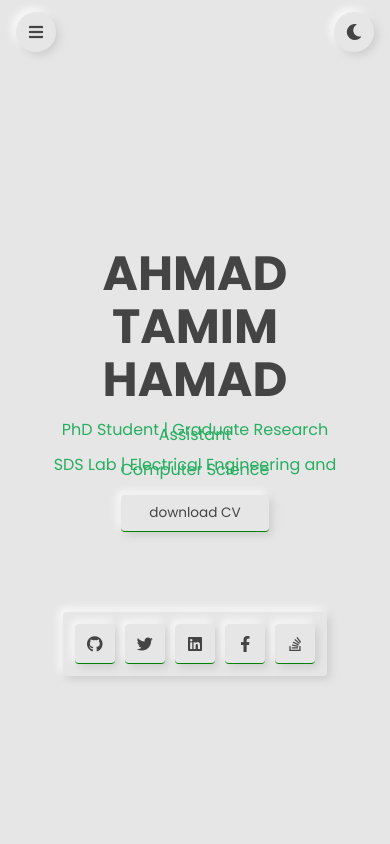
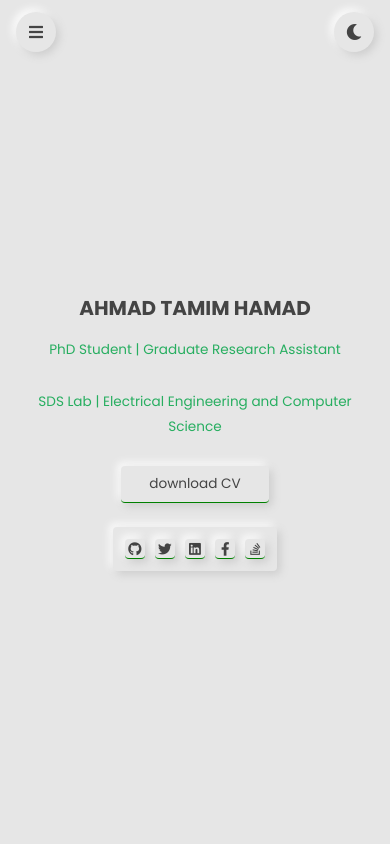
Before and after one commit to Ahmad-Tamim-Hamad/-Ahmad-Tamim-Hamad.github.io, a plain HTML site: page index.html in a window 390 px wide. Shown: the top 844 px of the page. Drawn offline with Linux system fonts and the light colour scheme.

Commit message:
last update

```diff
--- a/style.css
+++ b/style.css
@@ -186,51 +186,190 @@ p {
     box-shadow: var(--box-shadow-inset);
 }
 
-.home{
+.home {
     display: flex;
     flex-flow: column;
     align-items: center;
     justify-content: center;
     text-align: center;
+    padding: 2rem;
 }
 
-.home .content h3{
+.home .content h3 {
     font-size: 6rem;
-    color:var(--black);
+    color: var(--black);
     line-height: 1.1;
     text-transform: uppercase;
 }
 
-.home .content p{
+.home .content p {
     font-size: 2rem;
-    color:var(--green);
+    color: var(--green);
     padding-bottom: .5rem;
 }
 
-.home .share{
+.home .share {
     position: relative;
     top: 10rem;
     border-radius: .5rem;
     box-shadow: var(--box-shadow);
-    padding:1rem;
+    padding: 1rem;
 }
 
-.home .share a{
+.home .share a {
     height: 5rem;
     width: 5rem;
     line-height: 5rem;
     box-shadow: var(--box-shadow);
-    margin:.5rem;
+    margin: .5rem;
     font-size: 2rem;
-    color:var(--black);
+    color: var(--black);
     border-radius: .5rem;
 }
 
-.home .share a:hover{
+.home .share a:hover {
     box-shadow: var(--box-shadow-inset);
-    color:var(--green);
+    color: var(--green);
 }
 
+
+@media (max-width: 1200px) {
+    .home .content h3 {
+        font-size: 4rem;
+    }
+
+    .home .content p {
+        font-size: 1.7rem;
+        line-height: 1.9;
+        padding: 1rem 0;
+    }
+
+    .home .share {
+        top: 8rem;
+    }
+
+    .home .share a {
+        height: 4rem;
+        width: 4rem;
+        line-height: 4rem;
+        font-size: 1.7rem;
+    }
+}
+
+@media (max-width: 1029px) {
+    .home .content h3 {
+        font-size: 3.8rem;
+    }
+
+    .home .content p {
+        font-size: 1.7rem;
+        line-height: 1.9;
+        padding: 1rem 0;
+    }
+
+    .home .share {
+        top: 7rem;
+    }
+
+    .home .share a {
+        height: 3.8rem;
+        width: 3.8rem;
+        line-height: 3.8rem;
+        font-size: 1.7rem;
+    }
+}
+
+@media (max-width: 992px) {
+    .home .content h3 {
+        font-size: 3.5rem;
+    }
+
+    .home .content p {
+        font-size: 1.7rem;
+        line-height: 1.9;
+        padding: 1rem 0;
+    }
+
+    .home .share {
+        top: 6rem;
+    }
+
+    .home .share a {
+        height: 3.5rem;
+        width: 3.5rem;
+        line-height: 3.5rem;
+        font-size: 1.7rem;
+    }
+}
+
+@media (max-width: 897px) {
+    .home .content h3 {
+        font-size: 3.3rem;
+    }
+
+    .home .content p {
+        font-size: 1.7rem;
+        line-height: 1.9;
+        padding: 1rem 0;
+    }
+
+    .home .share {
+        top: 5rem;
+    }
+
+    .home .share a {
+        height: 3.3rem;
+        width: 3.3rem;
+        line-height: 3.3rem;
+        font-size: 1.7rem;
+    }
+}
+
+@media (max-width: 768px) {
+    .home .content h3 {
+        font-size: 3rem;
+    }
+
+    .home .content p {
+        font-size: 1.7rem;
+        line-height: 1.9;
+        padding: 1rem 0;
+    }
+
+    .home .share {
+        top: 4rem;
+    }
+
+    .home .share a {
+        height: 3rem;
+        width: 3rem;
+        line-height: 3rem;
+        font-size: 1.7rem;
+    }
+}
+
+@media (max-width: 576px) {
+    .home .content h3 {
+        font-size: 2.5rem;
+    }
+
+    .home .content p {
+        font-size: 1.7rem;
+        line-height: 1.9;
+        padding: 1rem 0;
+    }
+
+    .home .share {
+        top: 3rem;
+    }
+
+    .home .share a {
+        height: 2.5rem;
+        width: 2.5rem;
+        line-height: 2.5rem;
+        font-size: 1.7rem;
+    }
+}
 .about .row{
     display: flex;
     align-items: center;
```
